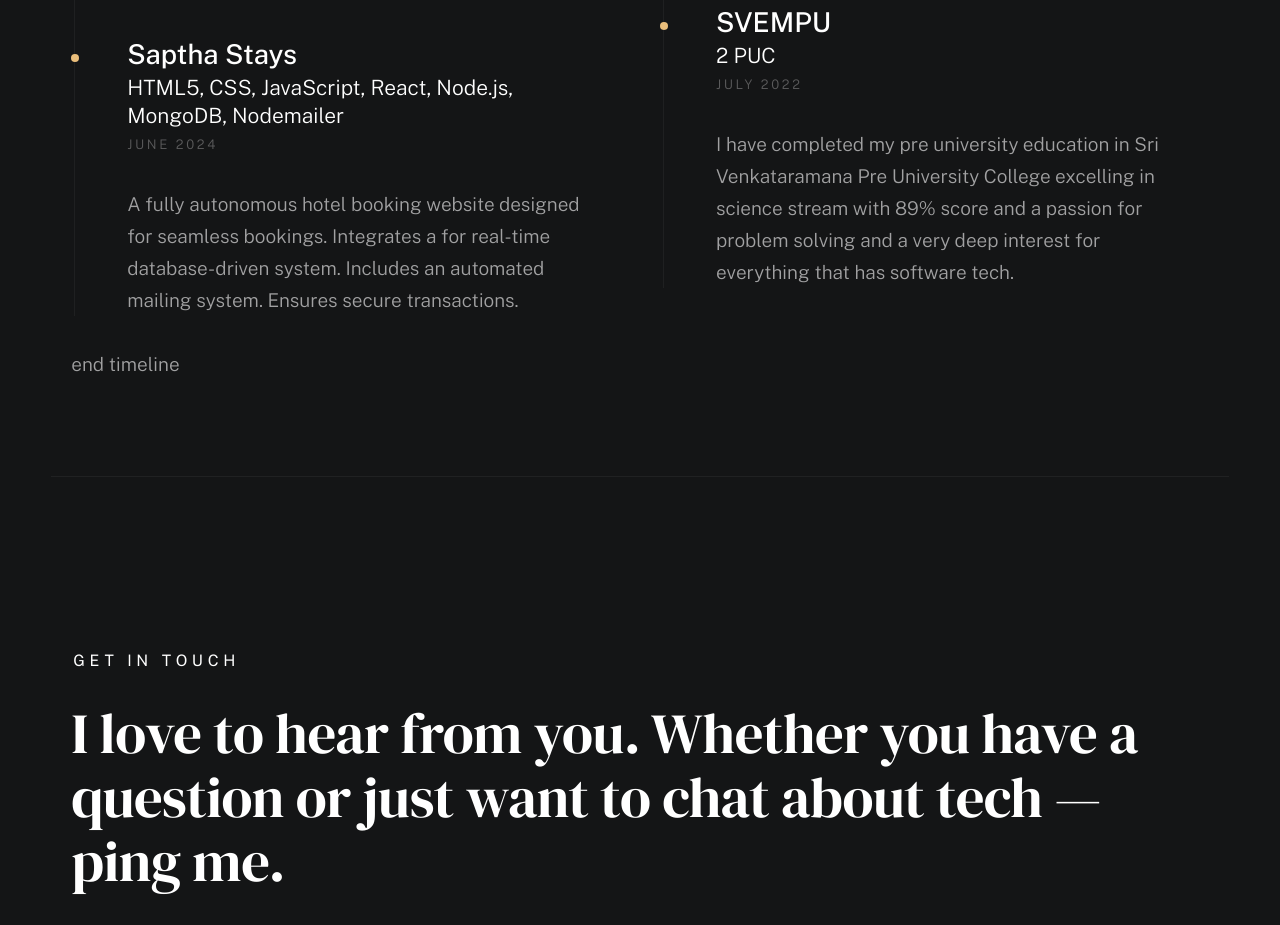
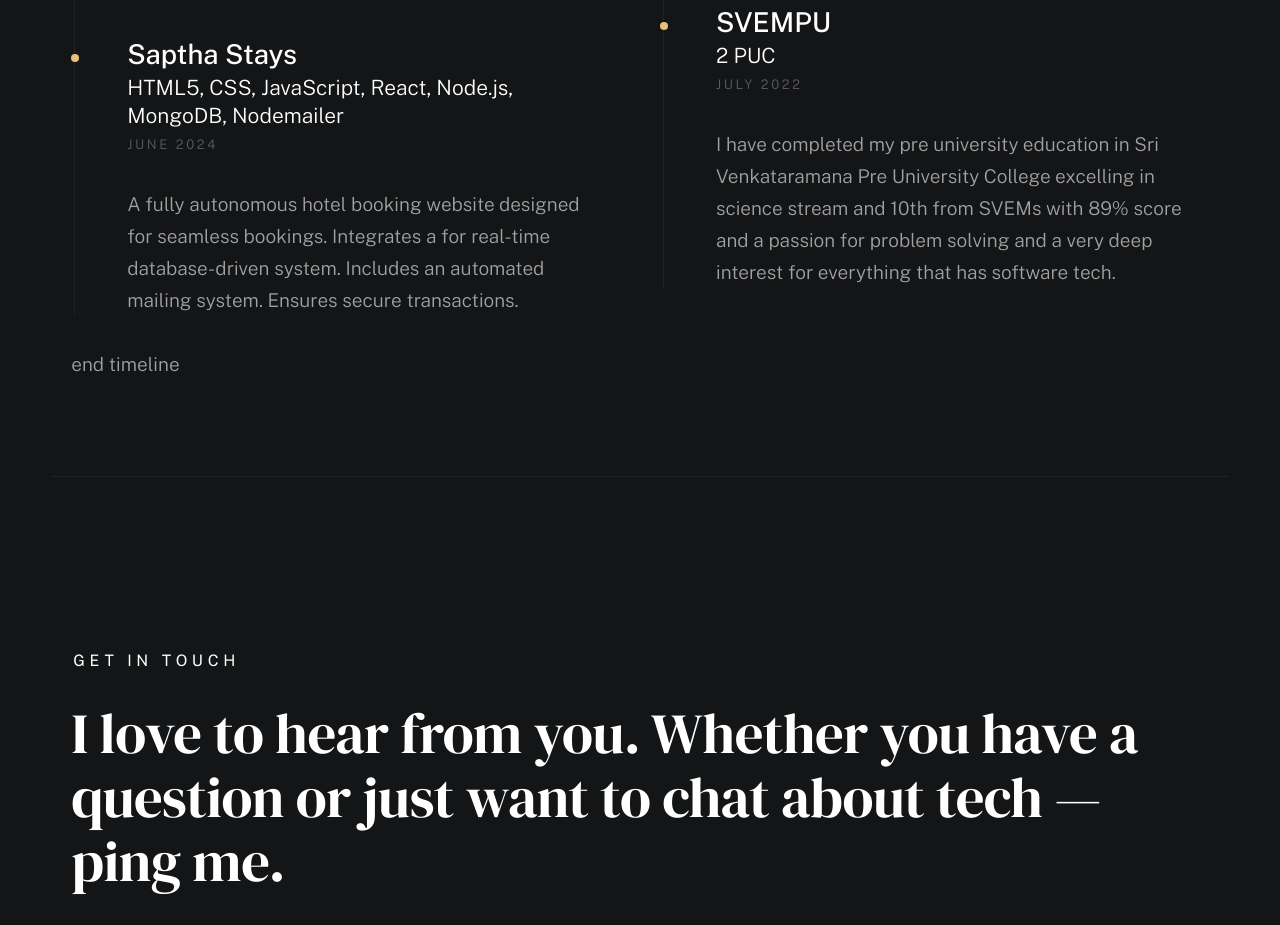
Before and after one commit to itsVarunRahul/itsvarunrahul.github.io, a plain HTML site: page index.html in a window 1280 px wide. Shown: the part 3020-3945 px from the top of the page. Drawn offline with nearby package versions, Linux system fonts and the light colour scheme; a web font is replaced by a local one.

Commit message:
Update index.html

```diff
--- a/index.html
+++ b/index.html
@@ -251,7 +251,7 @@
                                     <p class="timeline__timeframe">july 2022</p>
                                 </div>
                                 <div class="timeline__desc">
-                                    <p>I have completed my pre university education in Sri Venkataramana Pre University College excelling in science stream with 89% score and a passion for problem solving and a very deep interest for everything that has software tech.</p>
+                                    <p>I have completed my pre university education in Sri Venkataramana Pre University College excelling in science stream and 10th from SVEMs with 89% score and a passion for problem solving and a very deep interest for everything that has software tech.</p>
                                 </div>
                             </div>
 
```
